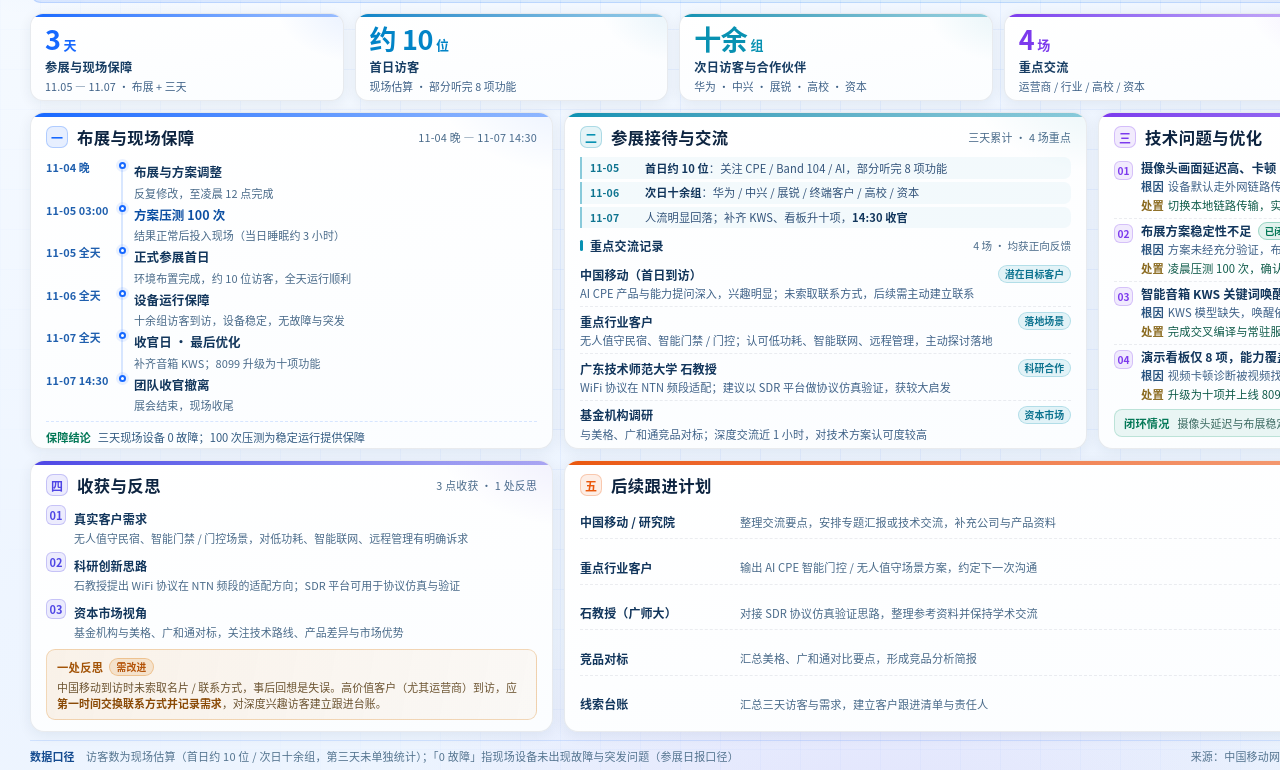
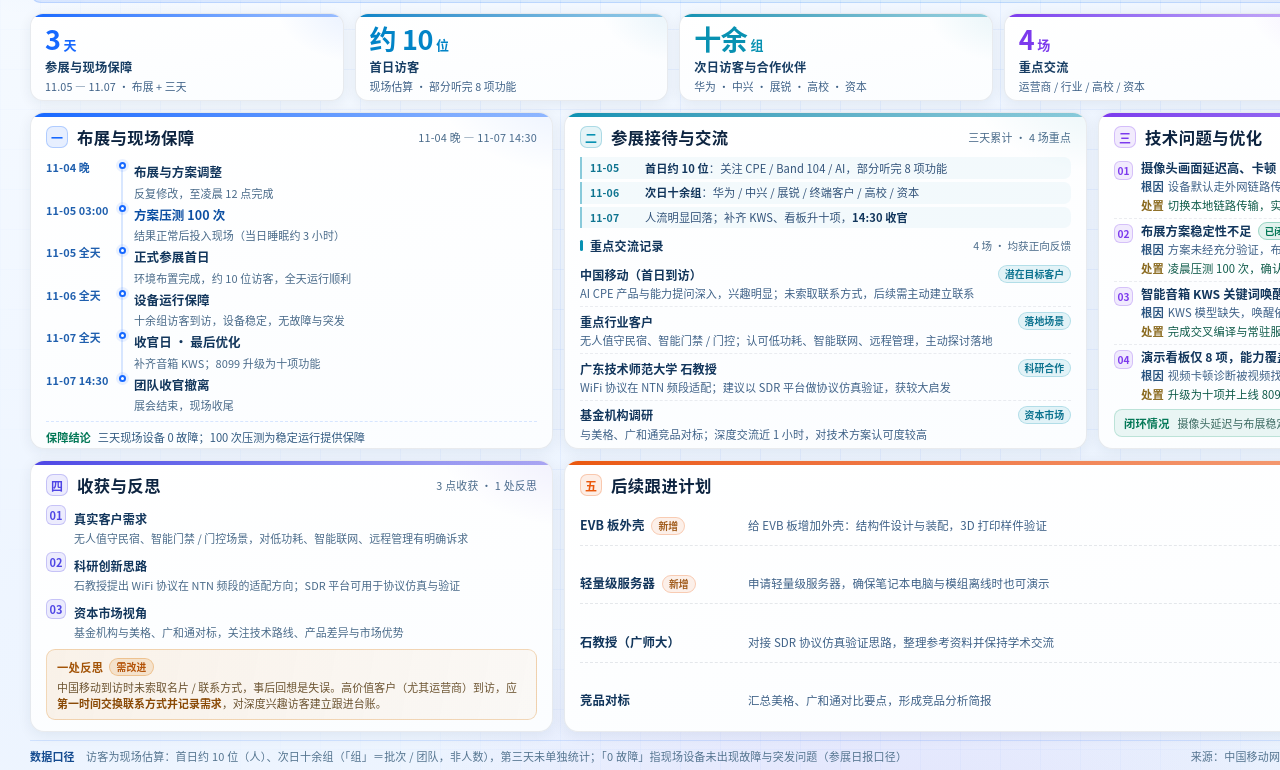
Before and after one commit to JedyYing/RG660MK-EU-AI-CPE, a plain HTML site: page docs/出差报告/中国移动网络大会_出差工作汇报_一页图_20261107.html in a window 1280 px wide. Shown: the part 171-941 px from the top of the page. Drawn offline with Linux system fonts and the light colour scheme.

Commit message:
docs(trip): 一页图 V2 — 跟进计划改为 EVB 外壳/轻量服务器，补「组≠人数」口径

```diff
--- a/docs/出差报告/中国移动网络大会_出差工作汇报_一页图_20261107.html
+++ b/docs/出差报告/中国移动网络大会_出差工作汇报_一页图_20261107.html
@@ -183,13 +183,13 @@
 
 /* plan */
 .plan{position:relative;margin-top:8px;display:flex;flex-direction:column;justify-content:space-between;flex:1}
-.pl{display:grid;grid-template-columns:150px 1fr 74px;align-items:center;gap:10px;
-  padding:5.5px 0;border-bottom:1px dashed rgba(13,36,64,.08)}
+.pl{display:grid;grid-template-columns:156px 1fr 74px;align-items:center;gap:12px;
+  padding:9px 0;border-bottom:1px dashed rgba(13,36,64,.10)}
 .pl:last-child{border-bottom:none}
-.pl .a{font-size:12px;font-weight:700;color:#12365c;letter-spacing:.1px}
-.pl .a em{font-style:normal;font-size:9.9px;color:#a15c1c;background:rgba(234,88,12,.09);
-  border:1px solid rgba(234,88,12,.24);border-radius:999px;padding:1px 5px;margin-left:5px;font-weight:700}
-.pl .b{font-size:11.2px;color:#4a6b8a;letter-spacing:.1px}
+.pl .a{font-size:12.4px;font-weight:700;color:#12365c;letter-spacing:.1px}
+.pl .a em{font-style:normal;font-size:9.8px;color:#a15c1c;background:rgba(234,88,12,.09);
+  border:1px solid rgba(234,88,12,.24);border-radius:999px;padding:1px 6px;margin-left:7px;font-weight:700;white-space:nowrap}
+.pl .b{font-size:11.5px;color:#3f6288;letter-spacing:.1px}
 .pl .c{font-size:10.6px;font-weight:800;color:#a35408;text-align:center;
   background:rgba(234,88,12,.085);border:1px solid rgba(234,88,12,.22);border-radius:999px;padding:2.5px 0}
 
@@ -321,19 +321,18 @@
 
     <!-- 五、后续跟进 -->
     <div class="card cE">
-      <div class="hd"><span class="sq">五</span><span class="tt">后续跟进计划</span><span class="nt">5 项 · 本周起分头推进</span></div>
+      <div class="hd"><span class="sq">五</span><span class="tt">后续跟进计划</span><span class="nt">4 项 · 按优先级推进</span></div>
       <div class="plan">
-        <div class="pl"><span class="a">中国移动 / 研究院</span><span class="b">整理交流要点，安排专题汇报或技术交流，补充公司与产品资料</span><span class="c">本周内</span></div>
-        <div class="pl"><span class="a">重点行业客户</span><span class="b">输出 AI CPE 智能门控 / 无人值守场景方案，约定下一次沟通</span><span class="c">1 周内</span></div>
+        <div class="pl"><span class="a">EVB 板外壳<em>新增</em></span><span class="b">给 EVB 板增加外壳：结构件设计与装配，3D 打印样件验证</span><span class="c">本周内</span></div>
+        <div class="pl"><span class="a">轻量级服务器<em>新增</em></span><span class="b">申请轻量级服务器，确保笔记本电脑与模组离线时也可演示</span><span class="c">本月内</span></div>
         <div class="pl"><span class="a">石教授（广师大）</span><span class="b">对接 SDR 协议仿真验证思路，整理参考资料并保持学术交流</span><span class="c">2 周内</span></div>
         <div class="pl"><span class="a">竞品对标</span><span class="b">汇总美格、广和通对比要点，形成竞品分析简报</span><span class="c">1 周内</span></div>
-        <div class="pl"><span class="a">线索台账</span><span class="b">汇总三天访客与需求，建立客户跟进清单与责任人</span><span class="c">本周内</span></div>
       </div>
     </div>
   </main>
 
   <footer>
-    <div><b>数据口径</b>　访客数为现场估算（首日约 10 位 / 次日十余组，第三天未单独统计）；「0 故障」指现场设备未出现故障与突发问题（参展日报口径）</div>
+    <div><b>数据口径</b>　访客为现场估算：首日约 10 位（人）、次日十余组（「组」＝批次 / 团队，非人数），第三天未单独统计；「0 故障」指现场设备未出现故障与突发问题（参展日报口径）</div>
     <div>来源：中国移动网络大会_出差工作汇报_20261105-1107.pdf ｜ 2026-11-07 ｜ 移远研究院</div>
   </footer>
 </div>
```
Also changed, not shown: docs/出差报告/2026-11-07中国移动网络大会_出差工作汇报_一页图.png.
